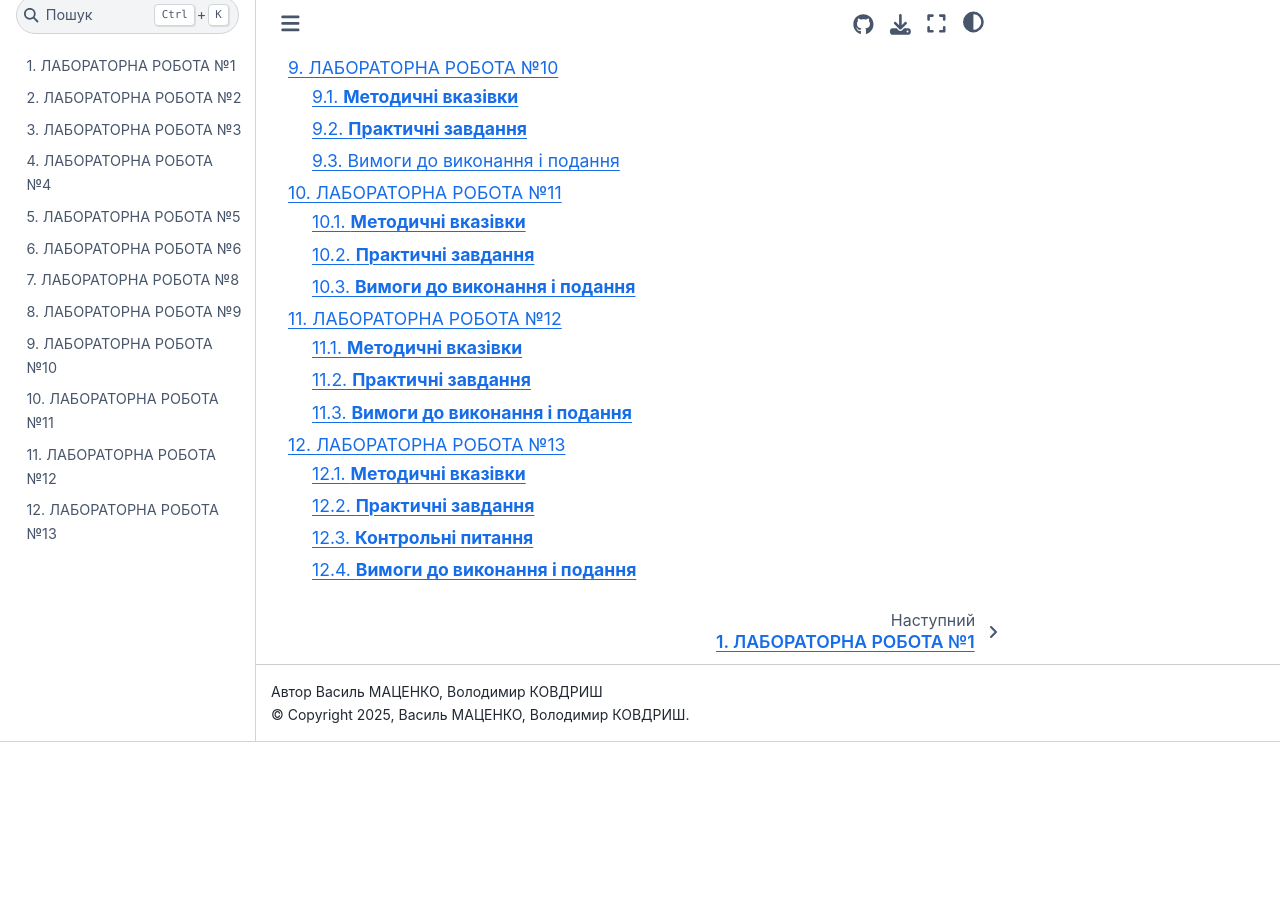
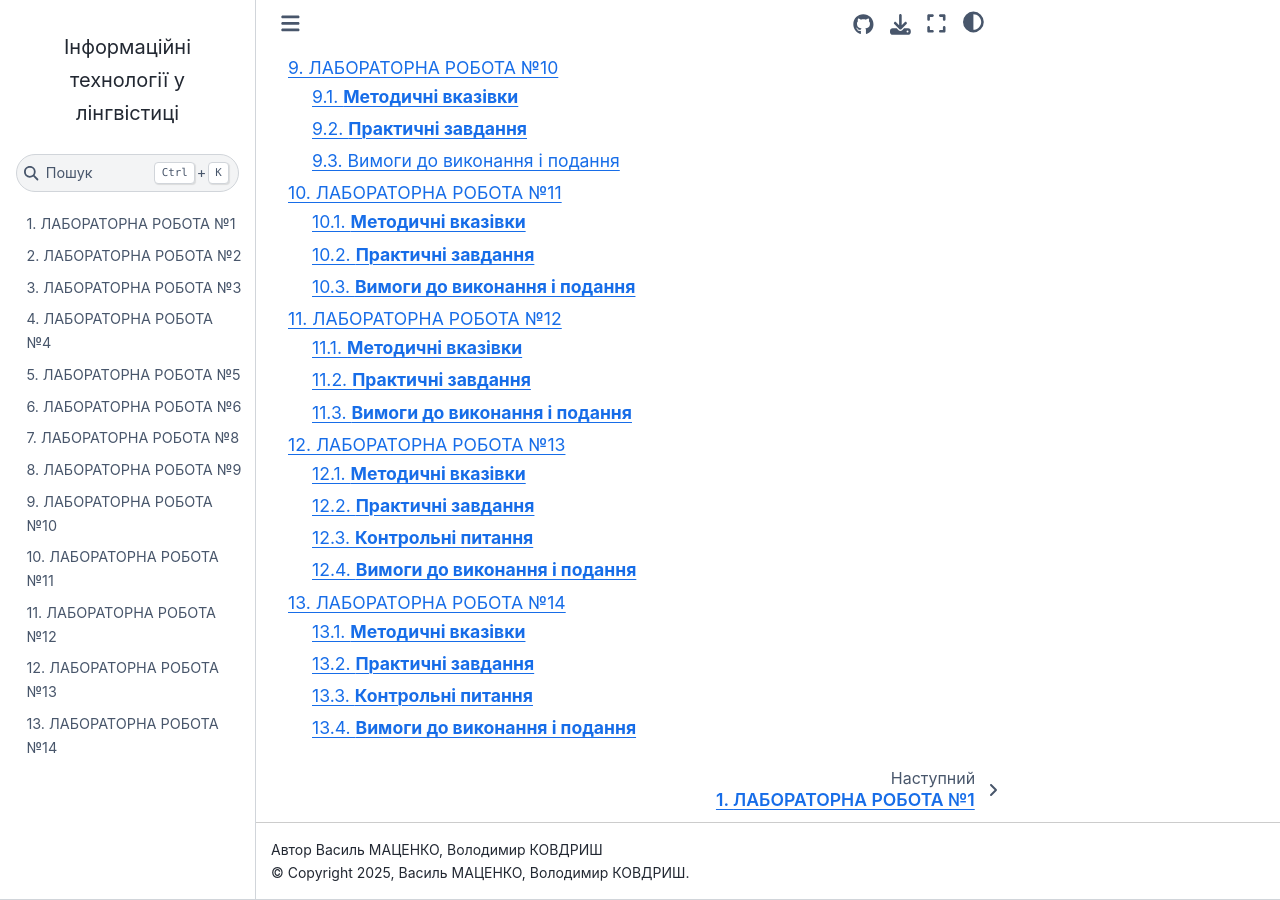
Before and after one commit to Volodymyr-Kovdrysh/ITinLingvo, a Sphinx documentation site: the page built from docs/index.md, in a window 1280 px wide and 900 px high, scrolled down 1409 px. Built offline with Sphinx 7.4.7 and the Sphinx Book theme 1.1.4, drawn with Linux system fonts in a browser that asks for light colours; pages that are not in the unit, such as notebooks, are missing from menus; before the commit the page ends 2151 px from its top, so only the background shows below that; some of the changed lines change nothing that is shown.

Commit message:
Лабораторна №14

````diff
--- /dev/null
+++ b/docs/app/laba14.md
@@ -0,0 +1,193 @@
+# ЛАБОРАТОРНА РОБОТА №14
+
+**Медіаграмотність в умовах інформаційної війни (курс Prometheus)**
+
+**План**
+
+1. Медіаграмотність і її складові в умовах інформаційної війни
+2. Фактчекінг: критерії виявлення фейків та маніпуляцій
+3. Перевірка фото, відео, месенджер-каналів і волонтерських організацій
+4. Боти, тролі та фактчекінгові ініціативи під час війни
+5. Інформаційно-психологічні операції (ІПСО) та російська пропаганда
+6. Журналістика під час війни й інформаційні бульбашки
+7. Інформаційний фронт: відповідальне створення й поширення контенту
+8. Проходження онлайн-курсу Prometheus та отримання сертифіката
+
+
+## **Методичні вказівки**
+
+### **Медіаграмотність і її складові**
+
+У першому модулі курсу розглядаються:
+
+* поняття медіаграмотності та її ключові компоненти;
+* рівень медіаграмотності в Україні та світі;
+* способи перевірки й розвитку власної медіаграмотності;
+* теорія інокуляції — «інформаційної вакцинації», що допомагає виробити стійкість до маніпуляцій і нав’язування переконань.
+
+Пам'ятаємо, що медіаграмотність — це не тільки «не вірити фейкам», а ціла система навичок: аналіз джерел, критичне мислення, розуміння емоційного впливу, здатність перевіряти інформацію та власні упередження.
+
+
+### **Фактчекінг: фейки та базові критерії перевірки**
+
+Другий модуль присвячений фактчекінгу в умовах війни. Окремі лекції пояснюють:
+
+* що таке фактчекінг і чим він відрізняється від звичайного «гуглення»;
+* основні критерії виявлення фейків та маніпуляцій (джерело, дата, контекст, відповідність фактам, емоційність, логічні суперечності);
+* як відрізнити помилку від цілеспрямованого обману;
+* чому під час війни особливо небезпечно ділитися неперевіреною інформацією.
+
+
+
+### **Перевірка фото, відео, месенджер-каналів і волонтерських організацій**
+
+У модулі 2 окремі лекції присвячені практичним інструментам:
+
+* **перевірка фото** — зворотний пошук зображень, аналіз метаданих, виявлення монтажу;
+* **перевірка відео** — пошук оригіналу, аналіз кадрів, співставлення з іншими джерелами;
+* **оцінка Telegram-каналів і Viber-чатів** — хто адміністратор, які джерела посилаються, які наративи просуваються;
+* **перевірка волонтерських організацій** — офіційна реєстрація, прозорі звіти, публічна репутація, відгуки, перевірені реквізити.
+
+Ваше завдання — навчитися застосовувати ці інструменти на практиці, а не лише знати їх назви.
+
+
+### **Боти, тролі та фактчекінгові ініціативи під час війни**
+
+Завершальні лекції другого модуля присвячені:
+
+* виявленню ботів і тролів у соцмережах (типові ознаки: однотипні коментарі, «зливи» під ключові теми, відсутність особистого контенту);
+* розумінню, як працюють ботоферми та координовані інформаційні кампанії;
+* знайомству з українськими та міжнародними фактчекінговими ініціативами (StopFake, VoxCheck тощо), які системно перевіряють інформацію й публікують спростування.
+
+
+### **Інформаційно-психологічні операції (ІПСО) та російська пропаганда**
+
+Третій модуль розкриває:
+
+* ІПСО як складову інформаційної війни: цілі, етапи, цільові аудиторії;
+* традиційні інструменти пропаганди (образ ворога, напівправда, повторення, підміна понять);
+* тактики російської пропаганди в Україні під час повномасштабної війни;
+* російську пропаганду на Заході, її ключові наративи;
+* досвід різних країн та України у протидії ІПСО.
+
+Ви маєте уміти впізнавати пропагандистські наративи й розуміти, чому вони небезпечні для суспільства.
+
+
+### **Журналістика під час війни та інформаційні бульбашки**
+
+Четвертий модуль зосереджено на:
+
+* тому, як змінилися інформаційні звички українців під час війни (зростання ролі месенджерів, Telegram-каналів, волонтерських спільнот);
+* різниці між експертом-блогером та професійним журналістом;
+* журналістських стандартах (баланс, перевірка фактів, відокремлення фактів від думок);
+* оцінюванні якості контенту закордонних медіа;
+* пастках когнітивних упереджень, які формують інформаційні бульбашки.
+
+
+### **Інформаційний фронт: відповідальне створення й поширення контенту**
+
+П’ятий модуль присвячений активній позиції користувача:
+
+* як бути ефективним на інформаційному фронті, не нашкодивши обороні та безпеці;
+* що таке «політика спільноти» (community guidelines) та як уникати блокування контенту;
+* як взаємодіяти з людьми, які повторюють пропагандистські наративи;
+* які ресурси та інструменти допомагають відповідально створювати і поширювати контент (освітні платформи, фактчекінгові проєкти, офіційні джерела державних органів).
+
+
+## **Практичні завдання**
+
+1. **Зареєструватися / увійти** на платформу [Prometheus](https://prometheus.org.ua) та приєднатися до курсу
+   **«Медіаграмотність в умовах інформаційної війни»**.
+
+2. **Пройти всі 5 модулів курсу**, уважно переглянувши відеолекції.
+
+3. **Виконати всі проміжні тести** та фінальний підсумковий тест.
+
+4. **Отримати сертифікат** про проходження курсу (у форматі PDF).
+
+5. Зробити **3–5 скріншотів**:
+
+   * сторінки курсу з переліком модулів;
+   * прикладу тесту;
+   * будь-якого фрагмента лекції або інтерфейсу.
+
+6. Скласти **короткий конспект** (по 3–4 речення) до КОЖНОГО модуля:
+
+   * головна ідея модуля;
+   * які інструменти / поняття були для вас новими;
+   * як це можна застосувати у реальному житті.
+
+7. Навести **мінімум 3 приклади фейків або маніпуляцій**, які ви зустрічали (в соцмережах, месенджерах, новинах), і описати:
+
+   * як їх можна було перевірити за допомогою інструментів фактчекінгу з курсу;
+   * чому ці повідомлення були небезпечними.
+
+8. Описати **один приклад ІПСО або пропагандистського наративу**, який згадувався в курсі або в реальних подіях, і проаналізувати:
+
+   * ціль аудиторії;
+   * які емоції викликає;
+   * до чого може призвести його поширення.
+
+9. Скласти **«Пам’ятку безпечного поширення інформації під час війни»** (не менше 8–10 правил).
+
+10. Завантажити **сертифікат + звіт** у Google Classroom.
+
+> **Якщо курс тимчасово недоступний або є технічні проблеми з платформою:**
+> ✔ зробити скріншот помилки / повідомлення;
+> ✔ описати ситуацію у звіті.
+
+
+
+## **Контрольні питання**
+
+1. Що таке медіаграмотність у контексті інформаційної війни?
+2. Які основні складові медіаграмотності розглядаються у курсі?
+3. У чому полягає теорія інокуляції й як вона допомагає протидіяти маніпуляціям?
+4. Що таке фактчекінг і чим він відрізняється від звичайного «пошуку в Google»?
+5. Назвіть основні критерії виявлення фейків та маніпуляцій.
+6. Які інструменти пропонуються в курсі для перевірки достовірності фото?
+7. Як перевірити відео на справжність (основні кроки)?
+8. Які ознаки ненадійного Telegram-каналу або Viber-чату?
+9. Як перевірити, чи волонтерська організація є реальним і надійним фондом?
+10. За якими ознаками можна розпізнати бота або троля в соцмережах?
+11. Що таке ІПСО і які їхні цілі під час війни проти України?
+12. Які основні наративи російської пропаганди в Україні й на Заході згадуються в курсі?
+13. Чим відрізняється професійний журналіст від експерта-блогера?
+14. Які базові журналістські стандарти треба враховувати при оцінці новини?
+15. Що таке «інформаційна бульбашка» і як вона виникає?
+16. Що мається на увазі під «політикою спільноти» (community guidelines) і чому важливо її знати?
+17. Як варто реагувати на близьких людей, які поширюють пропагандистські наративи?
+18. Які ресурси курс рекомендує для перевірки інформації та відповідального створення контенту?
+19. Чому поширення неперевіреної інформації під час війни може бути небезпечним?
+20. Які три особисті правила ви для себе сформували після проходження курсу?
+
+
+
+## **Вимоги до виконання і подання**
+
+1. Виконати всі практичні завдання (1–10).
+
+2. Підготувати **звіт** у форматі `.docx` або `.pdf`, який містить:
+
+   * титульну сторінку;
+   * тему та **мету роботи**;
+   * короткий опис курсу та його структури (5 модулів);
+   * скріншоти з платформи;
+   * конспекти модулів;
+   * приклади фейків/маніпуляцій і аналіз перевірки;
+   * приклад ІПСО з коротким розбором;
+   * «Пам’ятку безпечного поширення інформації»;
+   * відповіді на контрольні питання;
+   * висновки;
+   * копію сертифіката (скріншот або вставлений PDF-фрагмент).
+
+3. Додати окремим файлом **сертифікат Prometheus** (якщо не вбудовано у звіт).
+
+4. Завантажити всі матеріали в **Google Classroom** до встановленого дедлайну.
+
+5. Схема імені файлу звіту:
+
+   **<група>_<ПрізвищеІм’я>_ЛР14.pdf**
+
+   Наприклад:
+   `143_ПетренкоІван_ЛР14.pdf`
--- a/docs/index.md
+++ b/docs/index.md
@@ -17,4 +17,5 @@ app/laba10
 app/laba11
 app/laba12
 app/laba13
+app/laba14
 ```
````
